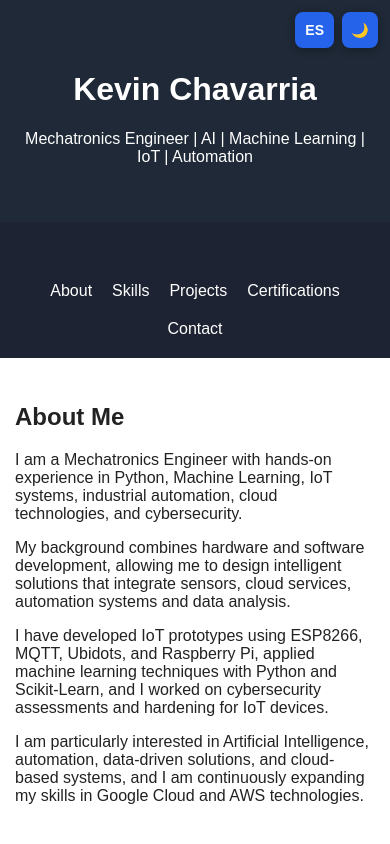
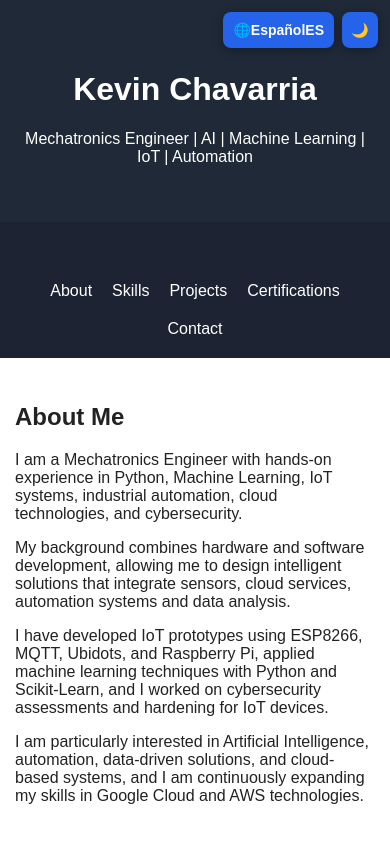
Before and after one commit to Chas-kv/Chas-kv.github.io, a plain HTML site: page index.html in a window 390 px wide. Shown: the top 844 px of the page. Drawn offline with Linux system fonts and the light colour scheme.

Commit message:
Enhance language button with desktop and mobile text
Updated language button to show text for both desktop and mobile views.

```diff
--- a/index.html
+++ b/index.html
@@ -10,8 +10,10 @@
 <body>
 
 <div class="floating-controls">
-    <button class="control-btn lang-btn" id="lang-btn" onclick="toggleLanguage()" title="Switch Language">
-        ES
+    <button class="control-btn lang-btn" id="lang-btn" onclick="toggleLanguage()" title="Switch Language / Cambiar Idioma">
+        <span class="lang-icon">🌐</span>
+        <span class="lang-text-desktop" id="lang-text-desktop">Español</span>
+        <span class="lang-text-mobile" id="lang-text-mobile">ES</span>
     </button>
     <button class="control-btn theme-btn" id="theme-btn" onclick="toggleTheme()" title="Toggle Theme">
         🌙
@@ -377,16 +379,23 @@ function applyLanguage(lang) {
         }
     });
 
-    // Cambiar el archivo de la Hoja de Vida según el idioma
     const resumeLink = document.getElementById("resume-link");
     if (resumeLink) {
         resumeLink.setAttribute("href", dict.resume_file);
     }
 
-    // Mostrar en el botón el idioma al que se cambiará al hacer clic
-    const langBtn = document.getElementById("lang-btn");
-    if (langBtn) {
-        langBtn.textContent = lang === "en" ? "ES" : "EN";
+    // Actualizar textos para PC y Móvil
+    const desktopText = document.getElementById("lang-text-desktop");
+    const mobileText = document.getElementById("lang-text-mobile");
+
+    if (desktopText && mobileText) {
+        if (lang === "en") {
+            desktopText.textContent = "Español";
+            mobileText.textContent = "ES";
+        } else {
+            desktopText.textContent = "English";
+            mobileText.textContent = "EN";
+        }
     }
 }
 
```
